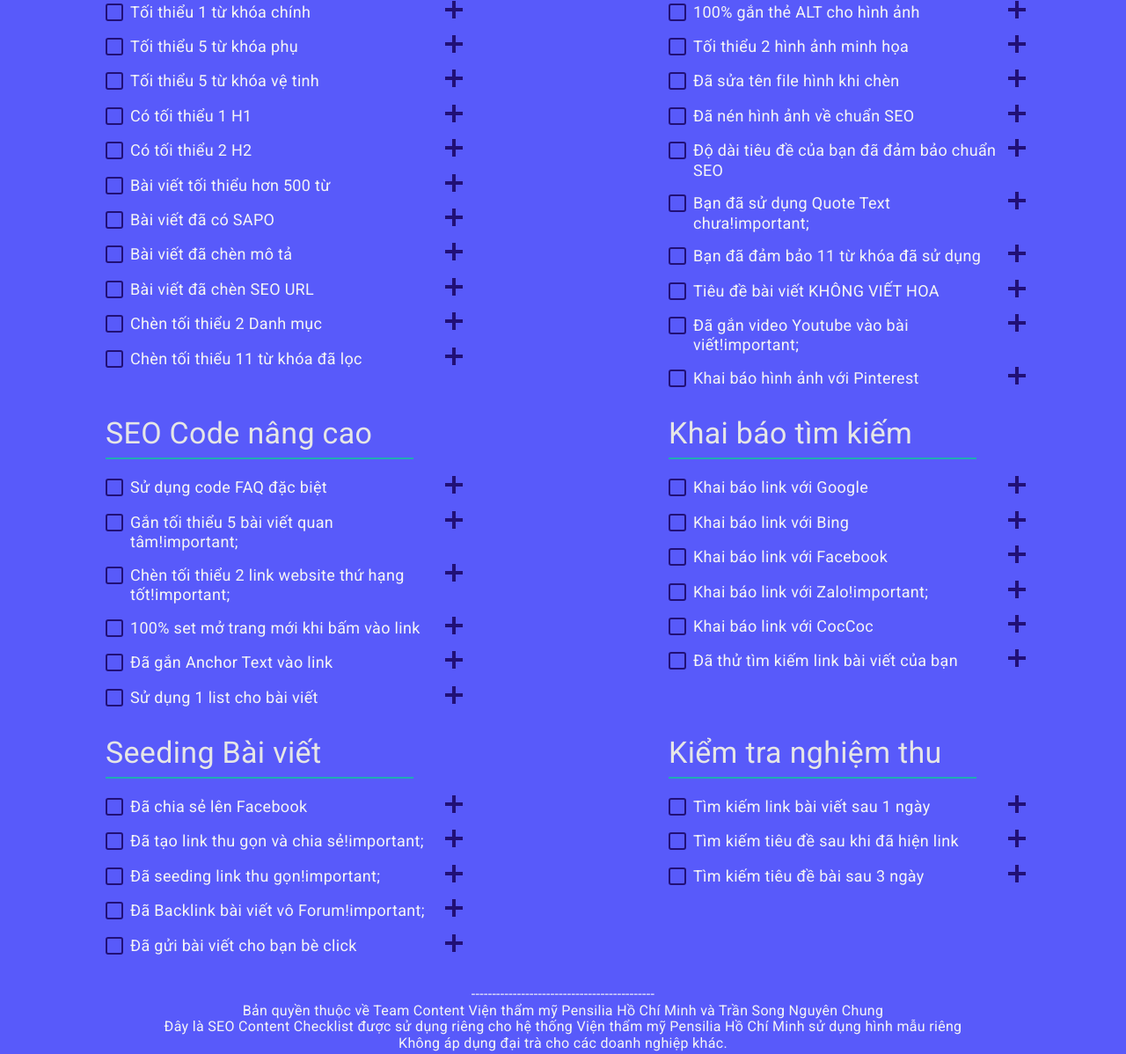
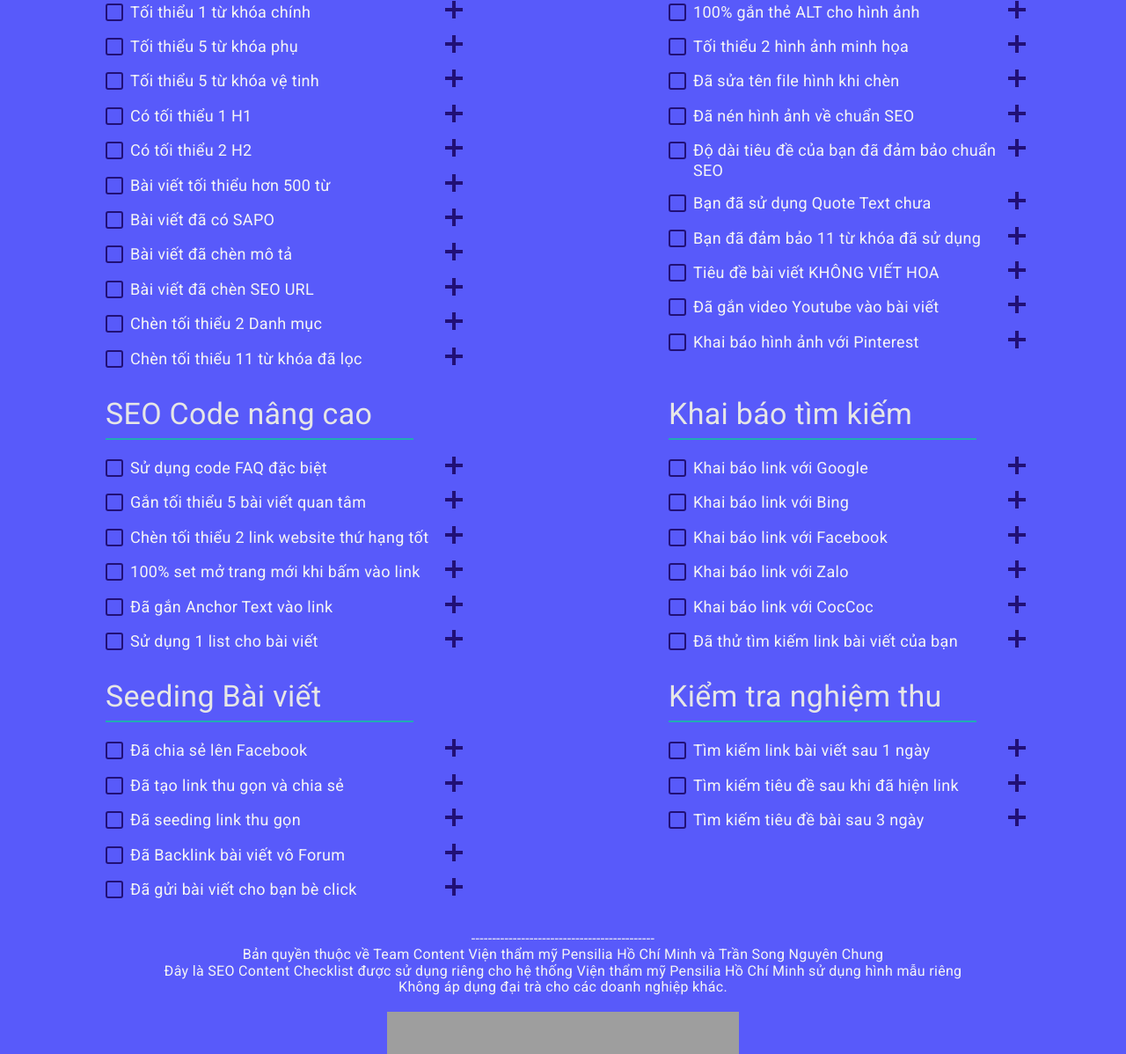
Before and after one commit to chungtsn/job, a plain HTML site: page pensilia-v1/index.html in a window 1280 px wide. Shown: the part 417-1615 px from the top of the page at 88% size. Drawn offline with nearby package versions, Linux system fonts and the light colour scheme; grey boxes are pictures that could not be loaded.

Commit message:
Update index.html

```diff
--- a/pensilia-v1/index.html
+++ b/pensilia-v1/index.html
@@ -19,7 +19,7 @@
 <!-- partial:index.partial.html -->
 <header>
  <h1 class="title"><a href="#">SEO Checklist 2021 - Content Team Pensilia</a></h1>
-  <div style="text-align: center;">Sử dụng nội bộ cho team Content <a href="https://pensilia.com/" target="_blank">Viện thẩm mỹ Pensilia Hồ Chí Minh</a> - code bởi khochat.com<br/><br/><strong>(UPDATE: 25/08/2021 - sử dụng trình duyệt ẩn danh nếu bạn bị lỗi do dùng quá nhiều lần)</strong><br/><br/>Bản quyền thuộc về Viện thẩm mỹ Pensilia Hồ Chí Minh - chỉ sử dụng cho nội bộ<br/><br/>Mục!important; là các nội dung không quan trọng có thể bỏ qua<div><br/>
+  <div style="text-align: center;">Sử dụng nội bộ cho team Content <a href="https://pensilia.com/" target="_blank">Viện thẩm mỹ Pensilia Hồ Chí Minh</a> - code bởi khochat.com<br/><br/><strong>(UPDATE: 25/08/2021 - sử dụng trình duyệt ẩn danh nếu bạn bị lỗi do dùng quá nhiều lần)</strong><br/><br/>Bản quyền thuộc về Viện thẩm mỹ Pensilia Hồ Chí Minh - chỉ sử dụng cho nội bộ<br/><br/>Mục là các nội dung không quan trọng có thể bỏ qua<div><br/>
  </div></div>
  <div class="progress">
   <span class="progress__count">0/X</span>
@@ -250,7 +250,7 @@ Từ khóa chính phải được khảo sát từ Google hoặc các tool keywo
     </div>
    </li>
    <li class="checklist-item">
-    <input id="" type="checkbox" /><label for="" class="checkbox"></label><span class="checklist-item__title">Bạn đã sử dụng Quote Text chưa!important;</span>
+    <input id="" type="checkbox" /><label for="" class="checkbox"></label><span class="checklist-item__title">Bạn đã sử dụng Quote Text chưa</span>
     <button class="checklist-item__expand" aria-label="Toggle Info" title="Toggle More Information">
                     <span class="line"></span>
                 </button>
@@ -285,7 +285,7 @@ Từ khóa chính phải được khảo sát từ Google hoặc các tool keywo
     </div>
    </li>
    <li class="checklist-item">
-    <input id="" type="checkbox" /><label for="" class="checkbox"></label><span class="checklist-item__title">Đã gắn video Youtube vào bài viết!important;</span>
+    <input id="" type="checkbox" /><label for="" class="checkbox"></label><span class="checklist-item__title">Đã gắn video Youtube vào bài viết</span>
     <button class="checklist-item__expand" aria-label="Toggle Info" title="Toggle More Information">
                     <span class="line"></span>
                 </button>
@@ -330,7 +330,7 @@ Từ khóa chính phải được khảo sát từ Google hoặc các tool keywo
     </div>
    </li>
    <li class="checklist-item">
-    <input id="" type="checkbox" /><label for="" class="checkbox"></label><span class="checklist-item__title">Gắn tối thiểu 5 bài viết quan tâm!important;</span>
+    <input id="" type="checkbox" /><label for="" class="checkbox"></label><span class="checklist-item__title">Gắn tối thiểu 5 bài viết quan tâm</span>
     <button class="checklist-item__expand" aria-label="Toggle Info" title="Toggle More Information">
                     <span class="line"></span>
                 </button>
@@ -356,7 +356,7 @@ Từ khóa chính phải được khảo sát từ Google hoặc các tool keywo
     </div>
    </li>
    <li class="checklist-item">
-    <input id="" type="checkbox" /><label for="" class="checkbox"></label><span class="checklist-item__title">Chèn tối thiểu 2 link website thứ hạng tốt!important;</span>
+    <input id="" type="checkbox" /><label for="" class="checkbox"></label><span class="checklist-item__title">Chèn tối thiểu 2 link website thứ hạng tốt</span>
     <button class="checklist-item__expand" aria-label="Toggle Info" title="Toggle More Information">
                     <span class="line"></span>
                 </button>
@@ -443,7 +443,7 @@ Từ khóa chính phải được khảo sát từ Google hoặc các tool keywo
     </div>
    </li>
    <li class="checklist-item">
-    <input id="" type="checkbox" /><label for="" class="checkbox"></label><span class="checklist-item__title">Khai báo link với Zalo!important;</span>
+    <input id="" type="checkbox" /><label for="" class="checkbox"></label><span class="checklist-item__title">Khai báo link với Zalo</span>
     <button class="checklist-item__expand" aria-label="Toggle Info" title="Toggle More Information">
                     <span class="line"></span>
                 </button>
@@ -495,7 +495,7 @@ Từ khóa chính phải được khảo sát từ Google hoặc các tool keywo
     </div>
    </li>
    <li class="checklist-item">
-    <input id="" type="checkbox" /><label for="" class="checkbox"></label><span class="checklist-item__title">Đã tạo link thu gọn và chia sẻ!important;</span>
+    <input id="" type="checkbox" /><label for="" class="checkbox"></label><span class="checklist-item__title">Đã tạo link thu gọn và chia sẻ</span>
     <button class="checklist-item__expand" aria-label="Toggle Info" title="Toggle More Information">
                     <span class="line"></span>
                 </button>
@@ -506,7 +506,7 @@ Từ khóa chính phải được khảo sát từ Google hoặc các tool keywo
     </div>
    </li>
    <li class="checklist-item">
-    <input id="" type="checkbox" /><label for="" class="checkbox"></label><span class="checklist-item__title">Đã seeding link thu gọn!important;</span>
+    <input id="" type="checkbox" /><label for="" class="checkbox"></label><span class="checklist-item__title">Đã seeding link thu gọn</span>
     <button class="checklist-item__expand" aria-label="Toggle Info" title="Toggle More Information">
                     <span class="line"></span>
                 </button>
@@ -524,7 +524,7 @@ Từ khóa chính phải được khảo sát từ Google hoặc các tool keywo
     </div>
    </li>
    <li class="checklist-item">
-    <input id="" type="checkbox" /><label for="" class="checkbox"></label><span class="checklist-item__title">Đã Backlink bài viết vô Forum!important;</span>
+    <input id="" type="checkbox" /><label for="" class="checkbox"></label><span class="checklist-item__title">Đã Backlink bài viết vô Forum</span>
     <button class="checklist-item__expand" aria-label="Toggle Info" title="Toggle More Information">
                     <span class="line"></span>
                 </button>
```
